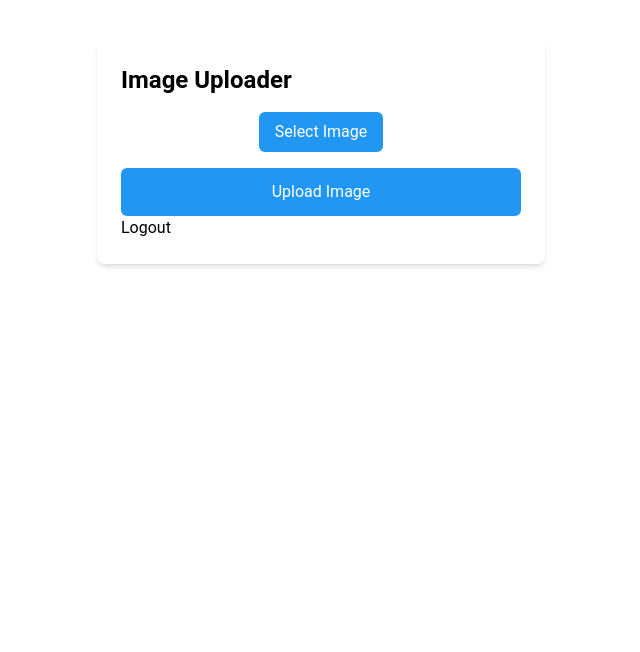
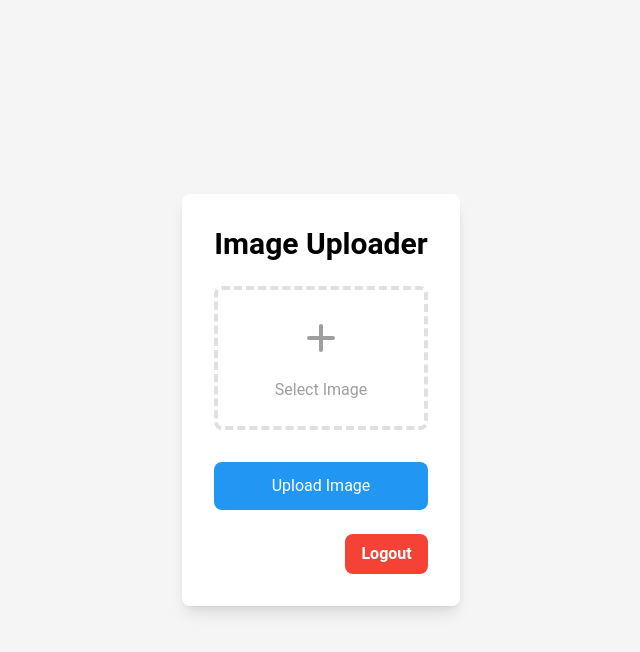
Before and after one commit to joydeep2003/HealthLens-, a React (Vite) app: page /Diagnose in a window 1280 px wide. Shown: the top 652 px of the page, without its empty margins (319-959 px from the left). Built offline with nearby package versions, Linux system fonts and the light colour scheme.

Commit message:
Healthcare App

```diff
--- a/src/Components/Diagnose.jsx
+++ b/src/Components/Diagnose.jsx
@@ -3,7 +3,7 @@ import axios from 'axios';
 
 function ImageUploader() {
 
-    const logout =()=>{
+    const Logout =()=>{
         localStorage.clear()
         window.location.reload()
         history.back()
@@ -46,13 +46,16 @@ function ImageUploader() {
     };
 
     return (
-        <div className="max-w-md mx-auto mt-10 p-6 bg-white rounded-lg shadow-md">
-            <h1 className="text-2xl font-bold mb-4">Image Uploader</h1>
-            <form onSubmit={handleSubmit}>
-                <div className="flex items-center justify-center w-full mb-4">
-                    <label htmlFor="image-upload" className="px-4 py-2 bg-blue-500 text-white rounded-md cursor-pointer hover:bg-blue-600 transition duration-300 ease-in-out">
-                        Select Image
-                    </label>
+        <div className="flex flex-col items-center justify-center min-h-screen bg-gray-100">
+            <div className="bg-white rounded-lg shadow-lg p-8">
+                <h1 className="text-3xl font-bold mb-6 text-center">Image Uploader</h1>
+                <form onSubmit={handleSubmit} className="space-y-4">
+                    <label htmlFor="image-upload" className="block w-full mb-4">
+                        <div className="border-4 border-dashed border-gray-300 rounded-lg p-6 text-center cursor-pointer hover:border-gray-400 transition duration-300 ease-in-out">
+                            <svg xmlns="http://www.w3.org/2000/svg" className="h-12 w-12 mx-auto mb-4 text-gray-500" fill="none" viewBox="0 0 24 24" stroke="currentColor">
+                                <path strokeLinecap="round" strokeLinejoin="round" strokeWidth="2" d="M12 6v6m0 0v6m0-6h6m-6 0H6"/>
+                            </svg>
+                            <span className="text-gray-500">Select Image</span>
                             <input
                                 id="image-upload"
                                 type="file"
@@ -61,32 +64,36 @@ function ImageUploader() {
                                 onChange={handleImageChange}
                             />
                         </div>
+                    </label>
                     {selectedImage && (
-                    <div className="mb-4">
+                        <div className="flex justify-center">
                             <img
                                 src={URL.createObjectURL(selectedImage)}
                                 alt="Selected Image"
-                            className="w-full h-auto rounded-md"
+                                className="max-h-64 rounded-lg"
                             />
                         </div>
                     )}
                     <button
                         type="submit"
-                    className="w-full py-3 px-4 bg-blue-500 text-white rounded-md hover:bg-blue-600 transition duration-300 ease-in-out"
+                        className="w-full py-3 px-4 bg-blue-500 text-white rounded-lg hover:bg-blue-600 transition duration-300 ease-in-out"
                     >
                         Upload Image
                     </button>
                 </form>
 
                 {showResult && (
-                <div className="mt-6">
+                    <div className="mt-6 text-center">
                         <p className="font-semibold text-lg">Prediction:</p>
-                    <p>{message}</p>
+                        <p className="mt-2 text-gray-700">{message}</p>
                     </div>
                 )}
 
-        <div>
-            <button onClick={logout}>Logout</button>
+                <div className="flex justify-end mt-6">
+                    <button onClick={Logout} className="bg-red-500 hover:bg-red-600 text-white font-semibold py-2 px-4 rounded-lg transition duration-300 ease-in-out">
+                        Logout
+                    </button>
+                </div>
             </div>
         </div>
     );
--- a/src/Components/Hero.jsx
+++ b/src/Components/Hero.jsx
@@ -1,25 +1,45 @@
-import React, { useState, useEffect } from 'react';
-import { auth, provider } from "./Config.jsx";
-import { signInWithPopup } from "firebase/auth";
-import Diagnose from './Diagnose.jsx';
-import { useNavigate } from 'react-router-dom'; // Import useNavigate hook
+import React, { useState } from 'react';
 
 const Hero = () => {
-  const navigate = useNavigate(); // Initialize useNavigate hook
-  const [value, setValue] = useState('');
+  const [showSignup, setShowSignup] = useState(false);
+  const [name, setName] = useState('');
+  const [email, setEmail] = useState('');
+  const [phone, setPhone] = useState('');
+  const [selectedOption, setSelectedOption] = useState('');
 
-  const handleClick = () => {
-    signInWithPopup(auth, provider).then((data) => {
-      setValue(data.user.email);
-      localStorage.setItem("email", data.user.email);
-      // Navigate to '/Diagnose' after successful login
-      navigate('/Diagnose');
-    });
+  const handleSubmit = (event) => {
+    event.preventDefault();
+    console.log('Submitted:', { name, email, phone, selectedOption });
+    // Reset form fields after submission
+    setName('');
+    setEmail('');
+    setPhone('');
+    setSelectedOption('');
+    // Close the signup form modal
+    setShowSignup(false);
+    sendData();
   };
 
-  useEffect(() => {
-    setValue(localStorage.getItem('email'));
-  }, []);
+  const sendData = async () => {
+    try {
+      const options = {
+        method: 'POST',
+        headers: {
+          'Content-Type': 'application/json'
+        },
+        body: JSON.stringify({ name, email, phone, selectedOption })
+      };
+      const res = await fetch('https://healthlens-70986-default-rtdb.firebaseio.com/UserData.json', options);
+      console.log(res);
+      if (res) {
+        alert('Message Sent');
+      } else {
+        alert('Error Occurred');
+      }
+    } catch (error) {
+      console.error('Error sending data:', error);
+    }
+  };
 
   return (
     <div className="bg-blue-50 py-20 px-4 md:px-0 flex items-center">
@@ -32,8 +52,8 @@ const Hero = () => {
             <p className="text-xl md:text-2xl lg:text-4xl font-light text-gray-600 mb-8" style={{ fontFamily: "'Open Sans', sans-serif" }}>
               From Shadows to Clarity: Your Health Deciphered.
             </p>
-            <button onClick={handleClick} className="bg-blue-500 hover:bg-blue-200 text-white font-bold text-lg md:text-xl lg:text-2xl py-5 px-12 rounded-full transition duration-500 ease-in-out transform hover:-translate-y-1 hover:scale-110">
-              Diagnose
+            <button onClick={() => setShowSignup(true)} className="bg-blue-500 hover:bg-blue-200 text-white font-bold text-lg md:text-xl lg:text-2xl py-5 px-12 rounded-full transition duration-500 ease-in-out transform hover:-translate-y-1 hover:scale-110">
+                Diagnose
             </button>
           </div>
           <div className="hidden md:block w-596 h-896 bg-transparent ml-12">
@@ -42,6 +62,30 @@ const Hero = () => {
           </div>
         </div>
       </div>
+
+      {/* Signup form modal */}
+      {showSignup && (
+        <div className="fixed inset-0 flex items-center justify-center bg-gray-800 bg-opacity-75">
+          <div className="bg-white p-8 rounded-lg max-w-md relative">
+            <button onClick={() => setShowSignup(false)} className="absolute top-4 right-4 text-gray-500 hover:text-gray-700">
+              <svg xmlns="http://www.w3.org/2000/svg" className="h-6 w-6" fill="none" viewBox="0 0 24 24" stroke="currentColor">
+                <path strokeLinecap="round" strokeLinejoin="round" strokeWidth="2" d="M6 18L18 6M6 6l12 12" />
+              </svg>
+            </button>
+            <h2 className="text-2xl font-bold mb-4">Sign Up</h2>
+            <form onSubmit={handleSubmit} className="space-y-4">
+              <input type="text" placeholder="Name" value={name} onChange={(e) => setName(e.target.value)} className="block w-full border border-gray-300 rounded-md p-2" required />
+              <input type="email" placeholder="Email" value={email} onChange={(e) => setEmail(e.target.value)} className="block w-full border border-gray-300 rounded-md p-2" required />
+              <input type="tel" placeholder="Phone Number" value={phone} onChange={(e) => setPhone(e.target.value)} className="block w-full border border-gray-300 rounded-md p-2" required />
+              <select value={selectedOption} onChange={(e) => setSelectedOption(e.target.value)} className="block w-full border border-gray-300 rounded-md p-2" required>
+                <option value="data1">Pneumonia</option>
+                <option value="data2">Covid-19</option>
+              </select>
+              <button type="submit" className="bg-blue-500 hover:bg-blue-600 text-white font-bold py-2 px-4 rounded-md transition duration-300 ease-in-out">Submit</button>
+            </form>
+          </div>
+        </div>
+      )}
     </div>
   );
 };
--- a/src/Components/Navbar.jsx
+++ b/src/Components/Navbar.jsx
@@ -1,6 +1,27 @@
-import React from 'react';
+import React, { useState, useEffect } from 'react';
+import { auth, provider } from "./Config.jsx";
+import { signInWithPopup } from "firebase/auth";
+import Diagnose from './Diagnose.jsx';
+import { useNavigate } from 'react-router-dom'; // Import useNavigate hook
 
 const Navbar = () => {
+  const navigate = useNavigate(); // Initialize useNavigate hook
+  const [value, setValue] = useState('');
+
+  const handleClick = () => {
+    signInWithPopup(auth, provider).then((data) => {
+      setValue(data.user.email);
+      localStorage.setItem("email", data.user.email);
+      // Navigate to '/Diagnose' after successful login
+      navigate('/Diagnose');
+    });
+  };
+
+  useEffect(() => {
+    setValue(localStorage.getItem('email'));
+  }, []);
+
+
   return (
     <nav className="bg-white bg-opacity-75 backdrop-blur-lg text-gray-800 p-4 flex justify-between items-center fixed top-0 w-full z-30 transition duration-300 ease-in-out shadow-md" style={{ height: '70px' }}>
       {/* Project name or logo on the left */}
@@ -14,7 +35,7 @@ const Navbar = () => {
         <li className="text-sm md:text-base hover:text-blue-500 transition duration-300 px-4 py-2"><a href="#about">About</a></li>
         <li className="text-sm md:text-base hover:text-blue-500 transition duration-300 px-4 py-2"><a href="#contact">Contact</a></li>
         <li>
-          <button className="text-sm md:text-base border border-blue-500 text-blue-500 hover:bg-blue-500 hover:text-white transition duration-300 px-4 py-2 rounded-full">Login</button>
+          <button onClick={handleClick} className="text-sm md:text-base border border-blue-500 text-blue-500 hover:bg-blue-500 hover:text-white transition duration-300 px-4 py-2 rounded-full">Login</button>
         </li>
       </ul>
     </nav>
```
Lines whose indentation alone changed are shown as unchanged.
